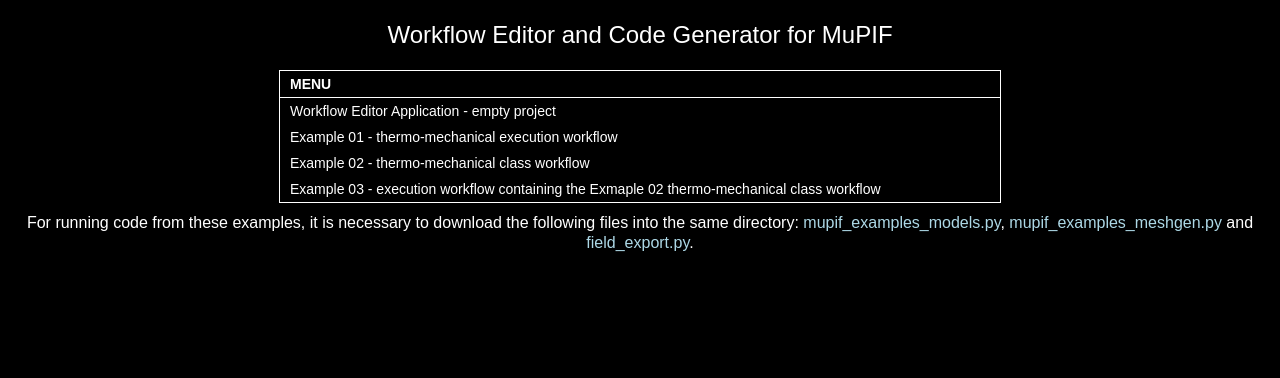
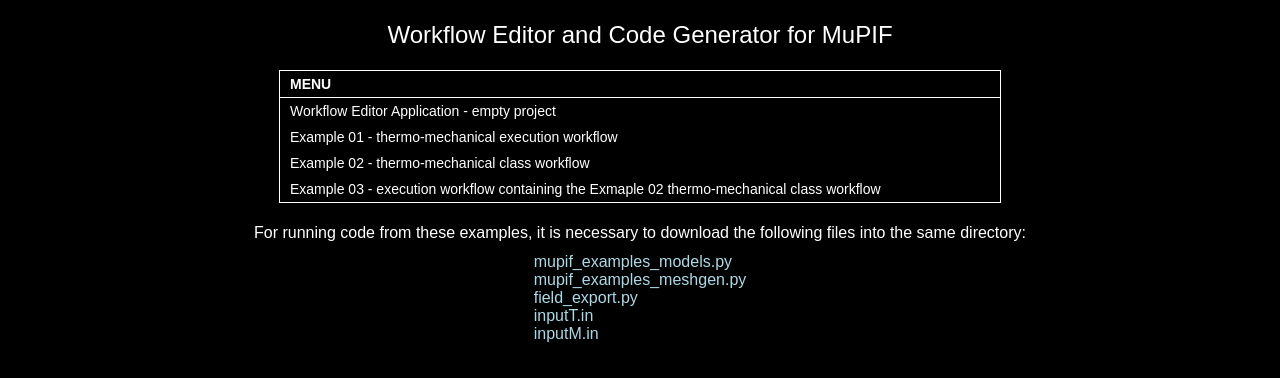
Before and after one commit to mupif/webWE, a plain HTML site: page index.html in a window 1280 px wide. Drawn offline with Linux system fonts and the light colour scheme.

Commit message:
Update of README.

```diff
--- a/index.html
+++ b/index.html
@@ -26,12 +26,14 @@
     </tr>
 </table>
 
-<h3>
-    For running code from these examples, it is necessary to download the following files into the same directory:
-    <a href="examples/mupif_examples_models.py" target="_blank" class="link_file">mupif_examples_models.py</a>,
-    <a href="examples/mupif_examples_meshgen.py" target="_blank" class="link_file">mupif_examples_meshgen.py</a> and
-    <a href="examples/field_export.py" target="_blank" class="link_file">field_export.py</a>.
-</h3>
+<h3 style="margin-top:20px;">For running code from these examples, it is necessary to download the following files into the same directory:</h3>
+<table class="" cellspacing="0" style="margin:10px auto 0 auto;">
+    <tr><td><a href="examples/mupif_examples_models.py" class="link_file" download>mupif_examples_models.py</a></td></tr>
+    <tr><td><a href="examples/mupif_examples_meshgen.py" class="link_file" download>mupif_examples_meshgen.py</a></td></tr>
+    <tr><td><a href="examples/field_export.py" class="link_file" download>field_export.py</a></td></tr>
+    <tr><td><a href="examples/inputT.in" class="link_file" download>inputT.in</a></td></tr>
+    <tr><td><a href="examples/inputM.in" class="link_file" download>inputM.in</a></td></tr>
+</table>
 
 </div>
 </body>
```
Also changed, not shown: README.md.
